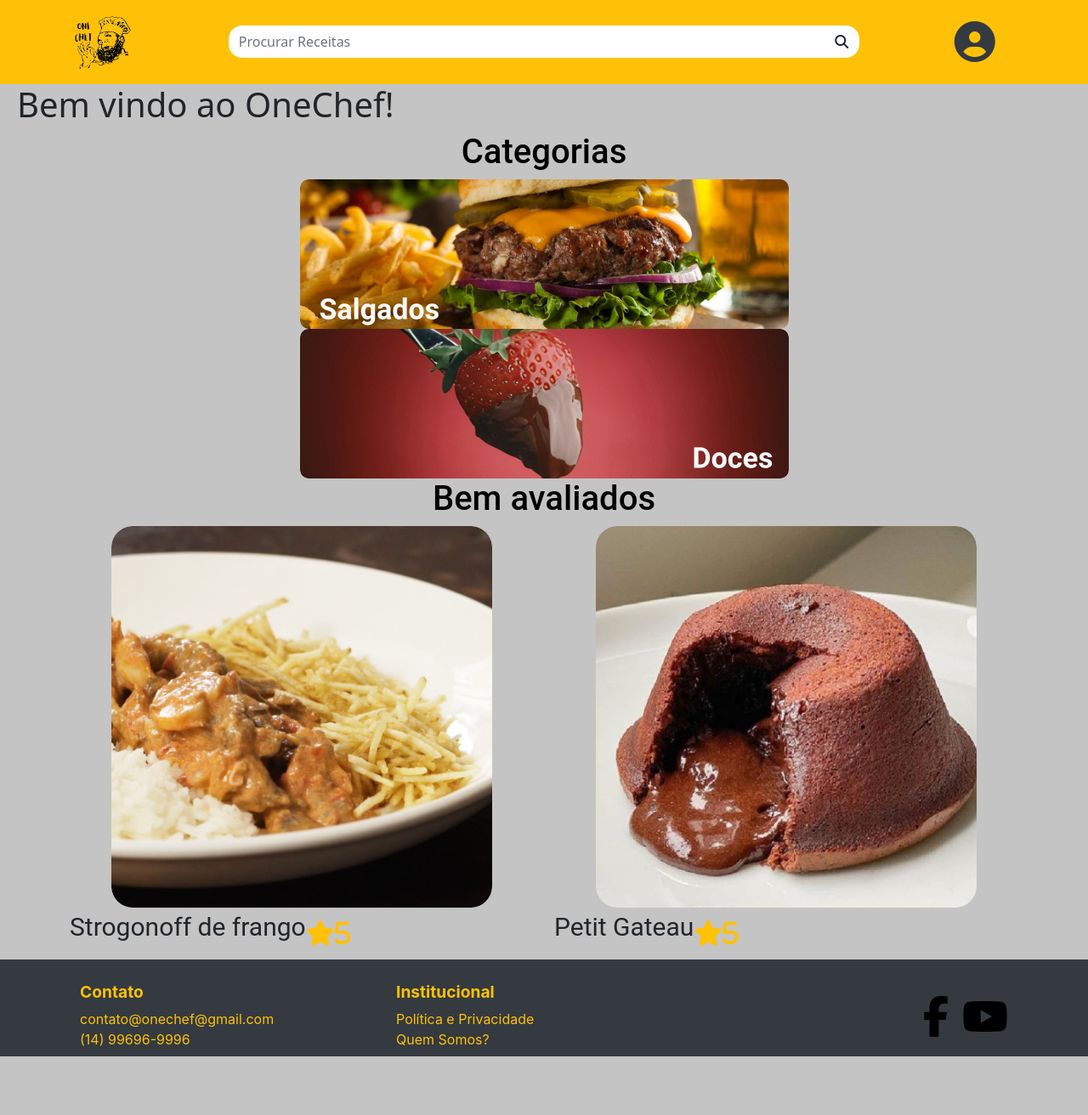
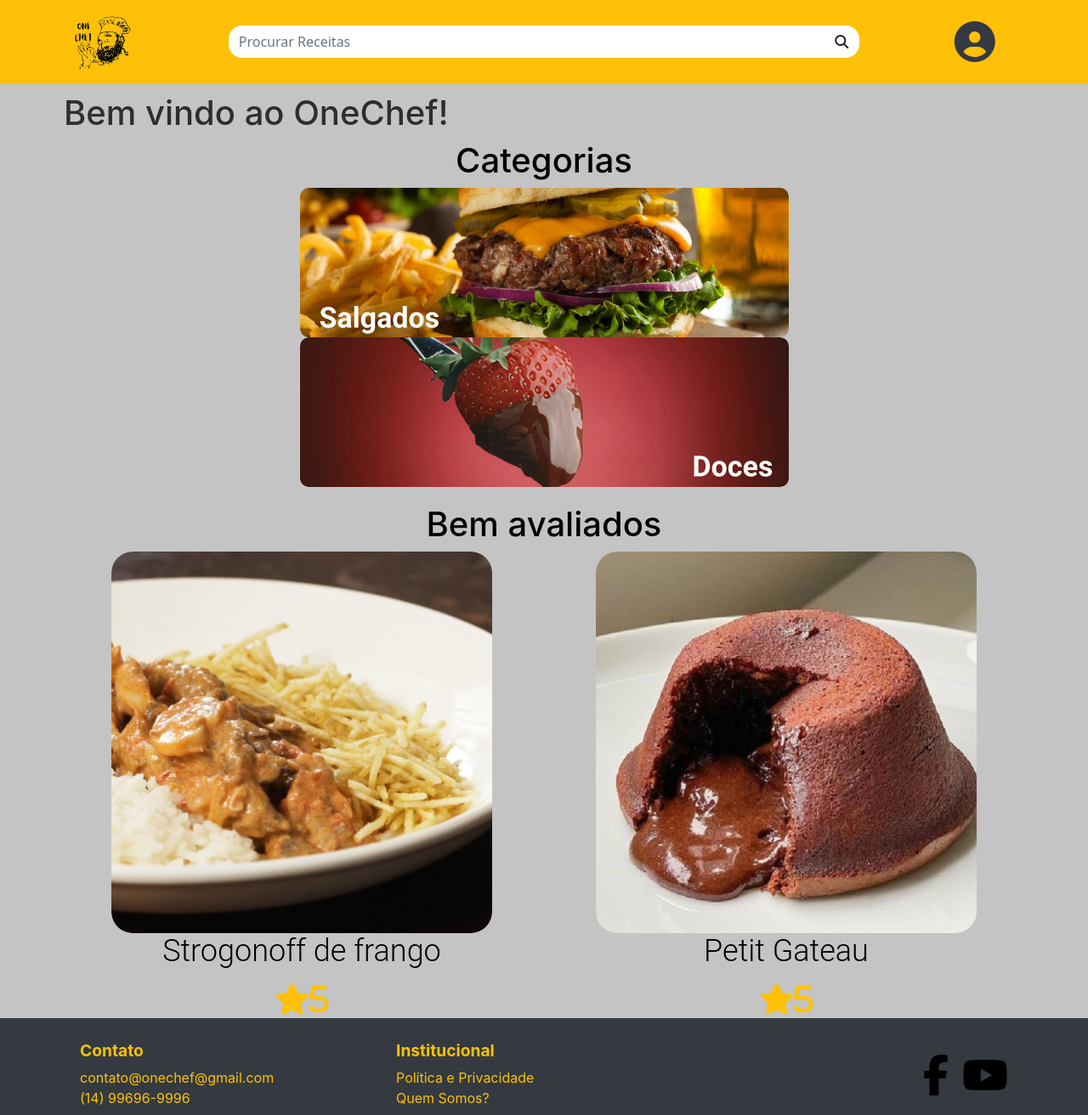
Before and after one commit to Atividades-em-grupo/OneChef, an Angular app: page / in a window 1280 px wide. Shown: the whole page at 85% size. Before the commit the page ends 1243 px from the top, so only its background shows below. Built offline with nearby package versions, Linux system fonts and the light colour scheme.

Commit message:
Mudança de fontes

```diff
--- a/src/app/inicio/inicio.component.css
+++ b/src/app/inicio/inicio.component.css
@@ -8,19 +8,30 @@
   text-align: center;
 }
 
-.centro {
+.categorias {
+  font-family: -apple-system, BlinkMacSystemFont, 'Segoe UI', Roboto, Oxygen, Ubuntu, Cantarell, 'Open Sans', 'Helvetica Neue', sans-serif ;
   text-align: center;
-
-  font-family: Roboto;
-  font-style: normal;
-  font-weight: 900;
+  font-weight: bold;
   font-size: 60px;
 
   color: #000000;
 }
 
+.avaliados {
+  font-family: -apple-system, BlinkMacSystemFont, 'Segoe UI', Roboto, Oxygen, Ubuntu, Cantarell, 'Open Sans', 'Helvetica Neue', sans-serif ;
+  text-align: center;
+  font-weight: bold;
+  font-size: 60px;
+  margin-top: 20px;
+
+  color: #000000;
+}
+
 .b {
-  margin-left: 20px;
+  font-family: -apple-system, BlinkMacSystemFont, 'Segoe UI', Roboto, Oxygen, Ubuntu, Cantarell, 'Open Sans', 'Helvetica Neue', 'sans-serif' ;
+  margin-top: 10px;
+  margin-left: 75px;
+  color: #2e2e2e;
 }
 
 .imagem2 {
@@ -33,11 +44,13 @@
 }
 
 .lf{
-  align-items: center;
-  text-align: right;
-  font-size: 30px;
   font-family: Roboto;
-  display: flex;
+  font-style: normal;
+  font-weight: 300;
+  font-size: 36px;
+  line-height: 42px;
+
+  color: #000000;
 }
 
 .aoba{
--- a/src/app/inicio/inicio.component.html
+++ b/src/app/inicio/inicio.component.html
@@ -3,7 +3,7 @@
 </div>
 
 
-<div class="centro">
+<div class="categorias">
 <h1 >Categorias</h1>
 </div>
 
@@ -20,7 +20,7 @@
 </div>
 
 
-<div class="centro">
+<div class="avaliados">
   <h1 >Bem avaliados</h1>
   </div>
 
```
